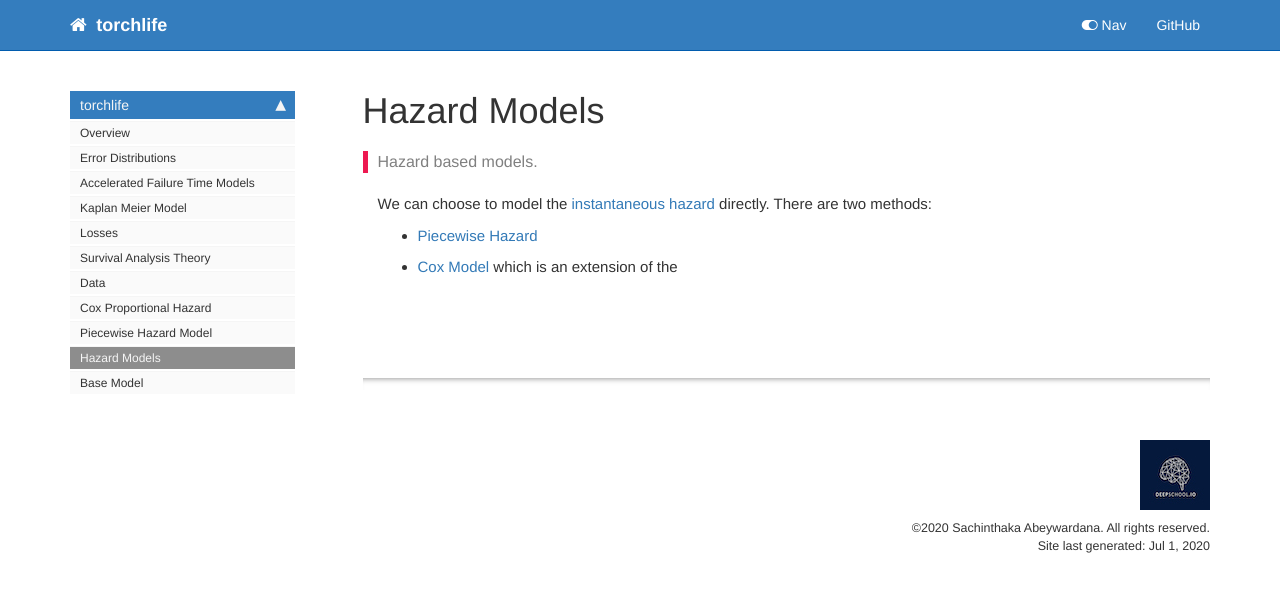
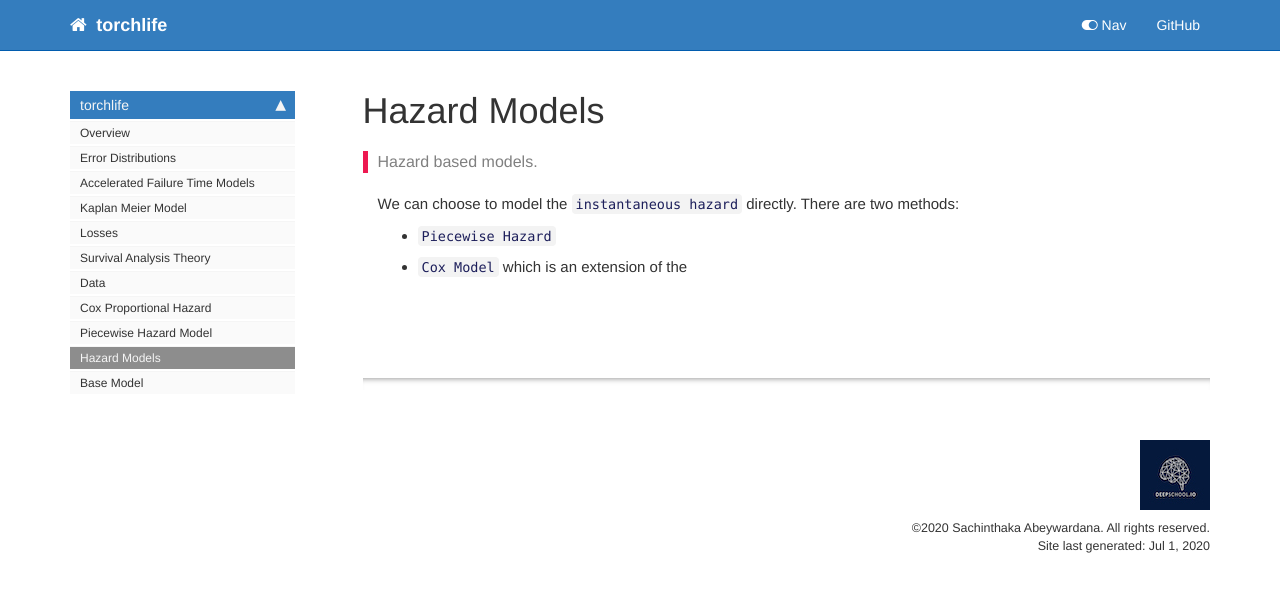
Before and after one commit to sachinruk/torchlife, a Jekyll site: the page built from docs/hazard.html, in a window 1280 px wide. Shown: the top 592 px of the page. Built offline with Jekyll 4.4.1, drawn with Linux system fonts in a browser that asks for light colours; nearby versions of some CDN libraries; comment, search, counter and statistics services are not loaded.

Commit message:
added backticks

```diff
--- a/docs/hazard.html
+++ b/docs/hazard.html
@@ -29,10 +29,10 @@ description: "Hazard based models."
 
 <div class="cell border-box-sizing text_cell rendered"><div class="inner_cell">
 <div class="text_cell_render border-box-sizing rendered_html">
-<p>We can choose to model the <a href="/SAT#The-Survival-Function">instantaneous hazard</a> directly. There are two methods:</p>
+<p>We can choose to model the <code>instantaneous hazard</code> directly. There are two methods:</p>
 <ul>
-<li><a href="/hazard.PiecewiseHazard">Piecewise Hazard</a></li>
-<li><a href="/hazard.Cox">Cox Model</a> which is an extension of the</li>
+<li><code>Piecewise Hazard</code></li>
+<li><code>Cox Model</code> which is an extension of the</li>
 </ul>
 
 </div>
```
Also changed, not shown: 1 other file.
